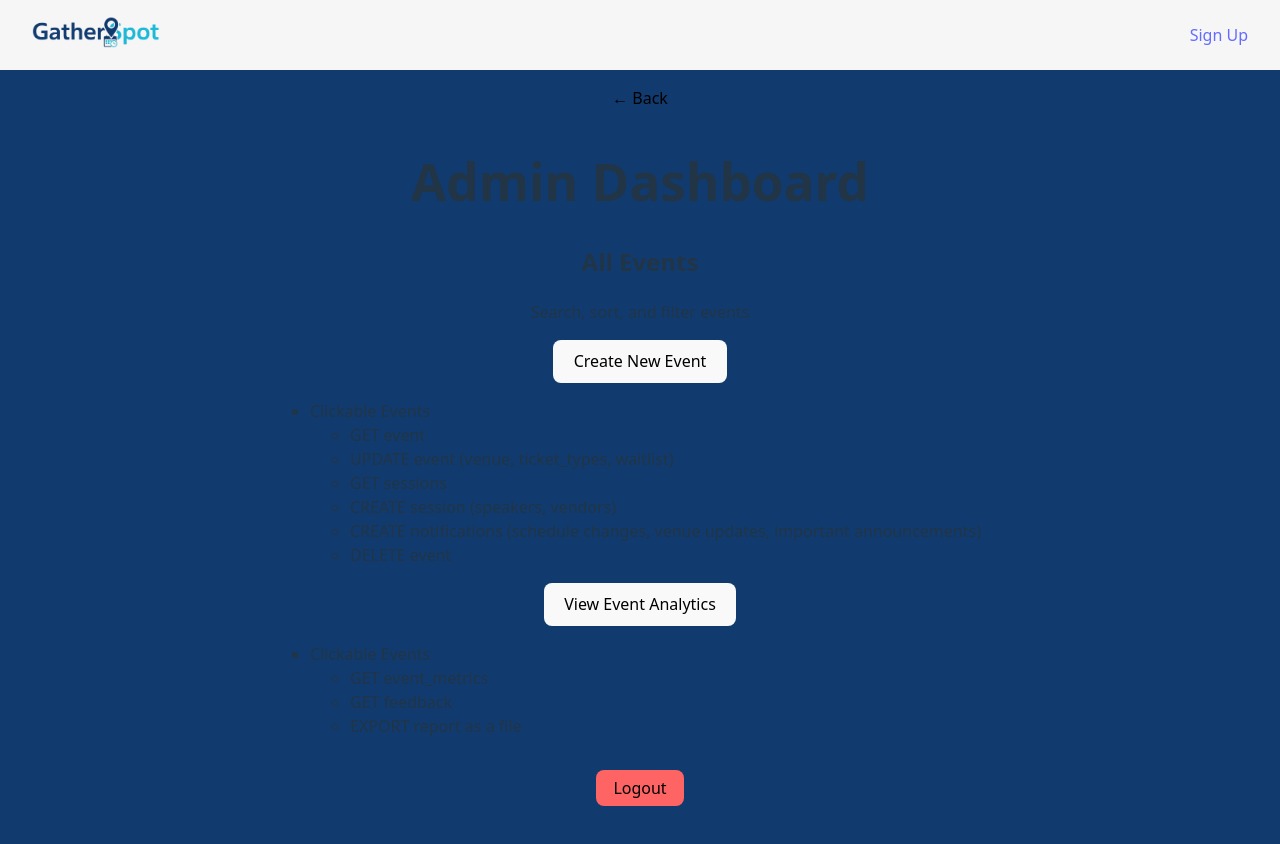
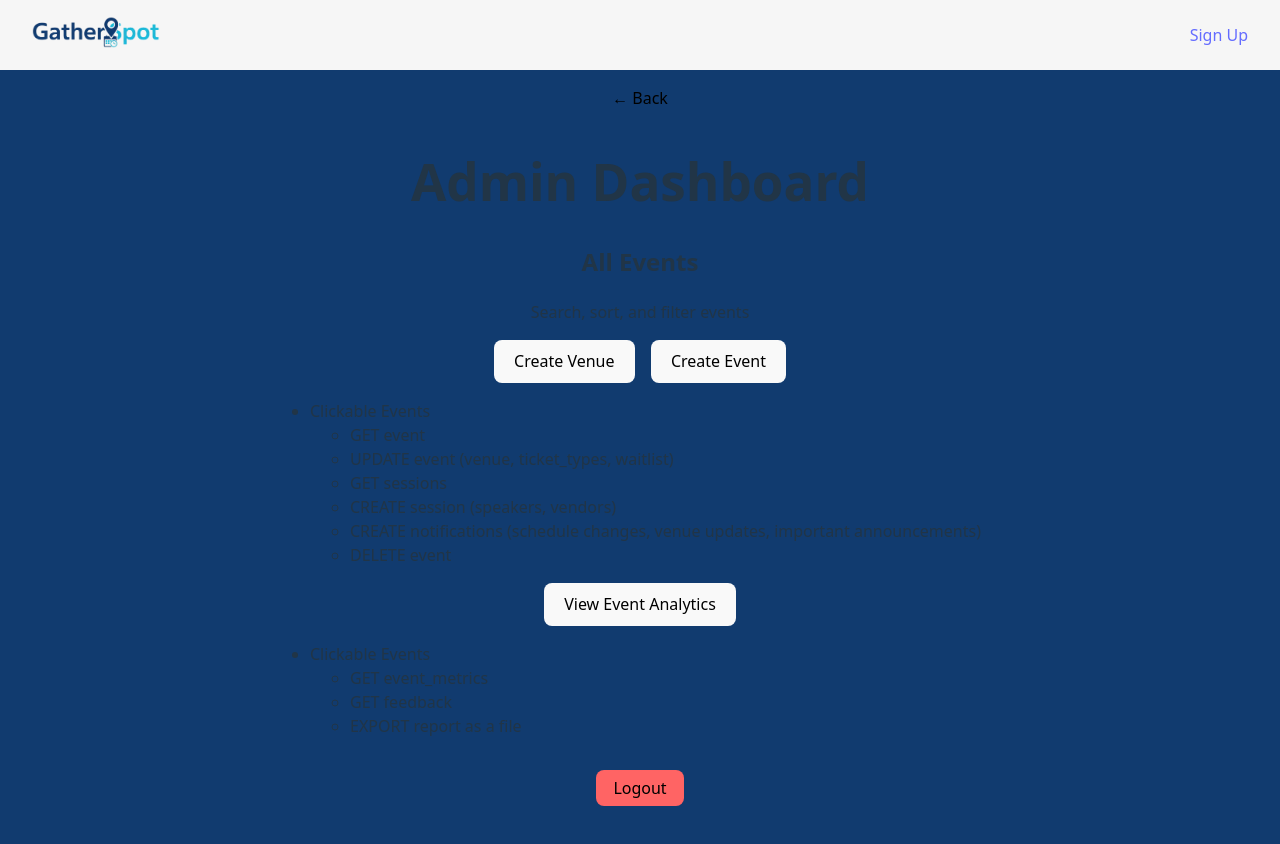
Before and after one commit to nianokia/gatherspot, a React (Vite) app in the folder client/: page /admin in a window 1280 px wide. Shown: the top 844 px of the page. Built offline with nearby package versions, Linux system fonts and the light colour scheme; no server answers.

Commit message:
feat(dash): add create venue item to admin & organizer dashboards

```diff
--- a/client/src/App.css
+++ b/client/src/App.css
@@ -129,6 +129,12 @@ nav .logoutBtn {
   text-align: start;
 }
 
+.createBtns {
+  display: flex;
+  justify-content: center;
+  gap: 1rem;
+}
+
 /* ---------- RESPONSIVE DESIGN ----------*/
 @media (max-width: 960px) {
 
--- a/client/src/pages/AdminDash.jsx
+++ b/client/src/pages/AdminDash.jsx
@@ -10,9 +10,15 @@ const AdminDash = () => {
       <h1>Admin Dashboard</h1>
       <h2>All Events</h2>
       <p>Search, sort, and filter events</p>
-      <button>
-        Create New Event
-      </button>
+      <div className="createBtns">
+        <button>
+          Create Venue
+        </button>
+        <button>
+          Create Event
+        </button>
+      </div>
+
       {/* --- List of events would go here --- */}
       <ul className='userEventList'>
         <li>Clickable Events
--- a/client/src/pages/OrganizerDash.jsx
+++ b/client/src/pages/OrganizerDash.jsx
@@ -8,9 +8,15 @@ const OrganizerDash = () => {
     <div className="OrganizerDash">
       <BackButton />
       <h1>Organizer Dashboard</h1>
-      <button>
-        Create New Event
-      </button>
+      <div className="createBtns">
+        <button>
+          Create Venue
+        </button>
+        <button>
+          Create Event
+        </button>
+      </div>
+
       <h2>My Events</h2>
       {/* --- List of events would go here --- */}
       <ul className='userEventList'>
```
